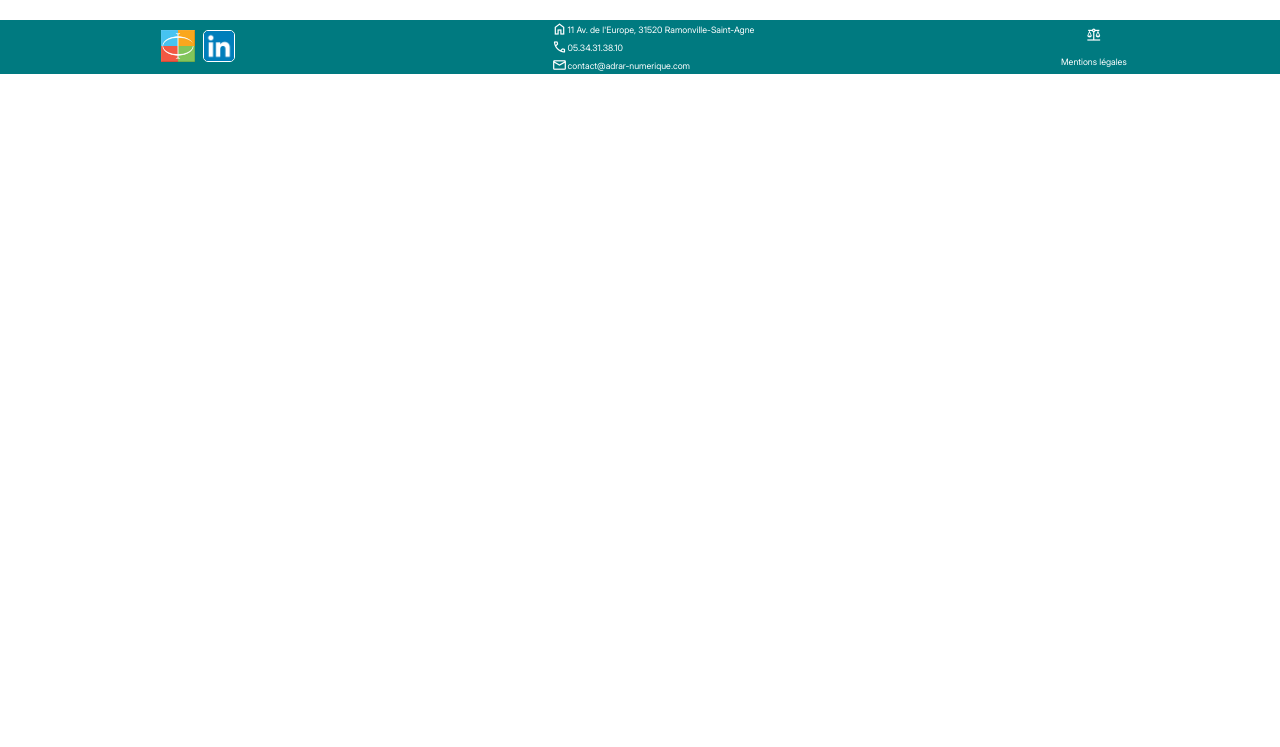
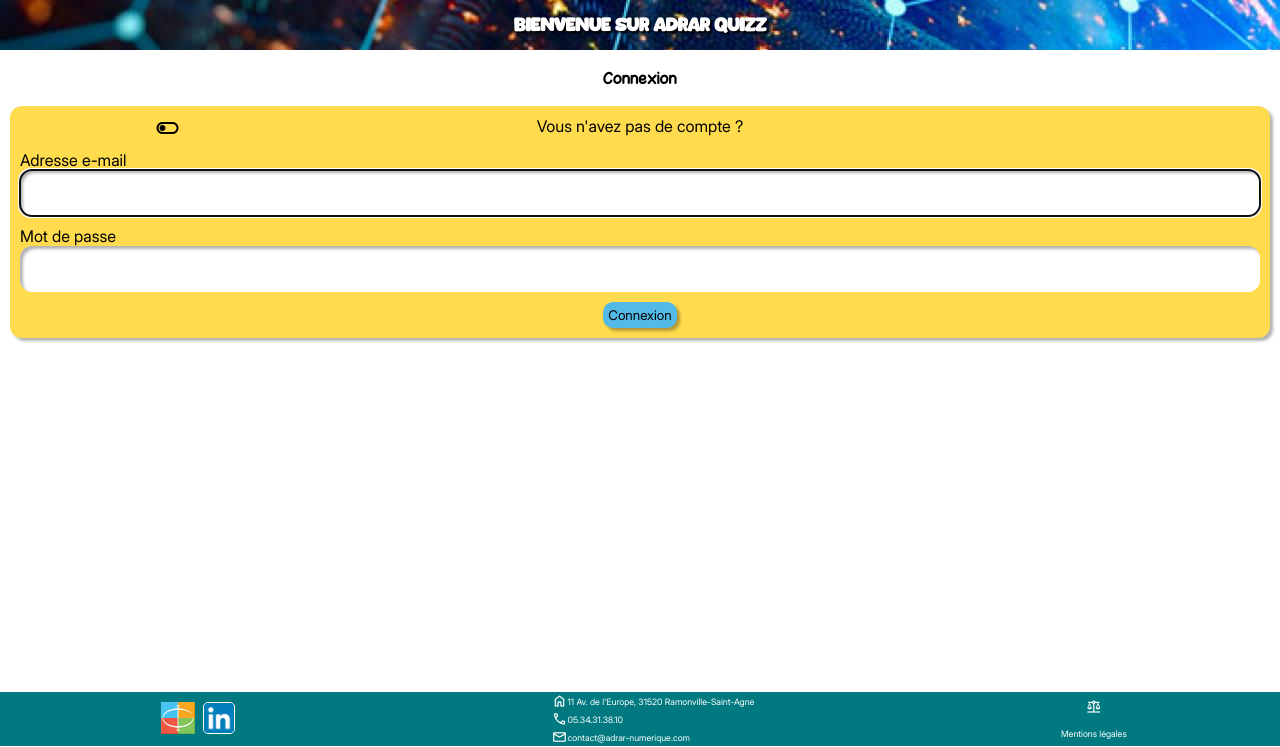
Before and after one commit to PascalVQR/quizz, a PHP site: page /php/quizz/ in a window 1280 px wide. Shown: the part 54-801 px from the top of the page. Before the commit the page ends 128 px from the top, so only its background shows below. Run offline with PHP 8.4, Linux system fonts and the light colour scheme.

Commit message:
plein de trucs

```diff
--- a/css/footer_header.css
+++ b/css/footer_header.css
@@ -29,6 +29,7 @@ header {
 
 .burger-icon {
     font-size: 36px !important;
+    user-select: none;
 }
 
 .burger-icon:hover {
--- /dev/null
+++ b/css/home.css
@@ -0,0 +1,71 @@
+.banner {
+    background-image: url("../assets/img/banner.jpg");
+    background-repeat: no-repeat;
+    background-attachment: fixed;
+    min-height: 50px;
+    display: flex;
+    justify-content: center;
+    align-items: center;
+
+    h1 {
+        font-family: Stopbuck;
+        color: white;
+        text-shadow: 2px 2px 2px black;
+        margin: 0px;
+        padding: 0px;
+    }
+}
+
+/* MEHDI */
+.icons-small {
+    font-size: 16px !important;
+}
+
+.banner h1 {
+    margin-top: 1;
+    font-family: Stopbuck;
+    text-align: center;
+}
+
+label {
+    display: block;
+    margin-top: 10px;
+    /* text-align: center; */
+}
+
+.form-button {
+    margin-top: 10px;
+    text-align: center;
+}
+
+.switch-container {
+    display: grid;
+    grid-template-columns: 1fr 2fr 10fr 3fr;
+    justify-content: center;
+    align-items: baseline;
+    padding-top: 10px;
+    span + span {
+        grid-column: 3 / span 1;
+        text-align: center;
+    }
+}
+
+#switch {
+    grid-column: 2 / span 1;
+    /* display: flex;
+    justify-content: center;
+    align-items: center; */
+    justify-self: center;
+    align-self: center;
+}
+
+#signup-form, #login-form {
+    padding: 0px 10px 10px 10px;
+    label {
+        align-self: flex-start;
+    }
+    input {
+        width: 100%;
+        padding: 0px;
+    }
+}
--- a/css/quiz.css
+++ b/css/quiz.css
@@ -51,7 +51,8 @@
 }
 
 #scores-container {
-    padding: 0px 10px 10px 10px;
+    padding: 0px 10px;
+    /* padding: 0px 10px 10px 10px; */
 }
 
 #best-scores {
@@ -74,7 +75,8 @@
     font-weight: 900;
 }
 
-.header-input, .header-element, .choice-input, .choice-button, .result-box {
+/* .header-input, .header-element, .choice-input, .choice-button, .result-box { */
+.header-element, .choice-button, .result-box {
     height: 46px;
     border: none;
     border-radius: 12px;
@@ -112,6 +114,7 @@
     flex-direction: row;
     justify-content: center;
     align-items: center;
+    user-select: none;
     cursor: pointer;
     span {
         justify-self: flex-end;
--- a/css/style.css
+++ b/css/style.css
@@ -1,5 +1,6 @@
 /* IMPORTS */
 @import url("fonts.css");
+@import url("home.css");
 @import url("footer_header.css");
 @import url("quiz.css");
 
@@ -10,6 +11,10 @@
     --blue-hover: #6CCDF9;
     --blue-pressed: #006DB1;
     --blue-disabled: #97CDE6;
+}
+
+.hidden {
+    display: none;
 }
 
 html, body {
@@ -77,6 +82,14 @@ button:disabled {
     background-color: var(--blue-disabled);
 }
 
+input {
+    height: 46px;
+    border: none;
+    border-radius: 12px;
+    background-color: white;
+    text-align: center;
+}
+
 .base-box {
     box-shadow: 3px 3px 3px rgba(0, 0, 0, 0.3);
     border-radius: 12px;
--- a/index.php
+++ b/index.php
@@ -13,6 +13,7 @@ $path = $url["path"] ?? "/";
 switch($path){
     // HOME PAGE
     case "/php/quizz/":
+        require "./views/home_view.php";
         break;
 
     // ALL THE QUIZZES
--- a/js/accordion.js
+++ b/js/accordion.js
@@ -1,17 +1,21 @@
 const accordionButton = document.querySelector("#accordion-button");
 const accordionArrow = document.querySelector("#accordion-button span");
 const bestScoresSection = document.querySelector("#best-scores");
+const scoresContainer = document.querySelector("#scores-container");
 
 console.log(accordionButton);
 console.log(accordionArrow);
 console.log(bestScoresSection);
+console.log(scoresContainer);
 
 accordionButton.addEventListener('click', () => {
     if (bestScoresSection.style.display == "none" || !bestScoresSection.style.display) {
         bestScoresSection.style.display = "grid";
+        scoresContainer.style.padding = "0px 10px 10px 10px";
         accordionArrow.innerText = "keyboard_arrow_up";
     } else {
         bestScoresSection.style.display = 'none';
         accordionArrow.innerText = "keyboard_arrow_down";
+        scoresContainer.style.padding = "0px 10px";
     }
 });
--- /dev/null
+++ b/js/home_form.js
@@ -0,0 +1,74 @@
+const emailRegex = /^[a-zA-Z0-9._-]+@[a-zA-Z0-9._-]{2,}\.[a-z]{2,4}$/;
+const passwordRegex = /^.{8,}$/;
+const nameRegex = /^[a-zA-ZÀ-ÿ '-]+$/;
+
+const signupForm = document.querySelector('#signup-form');
+const errorMessage = document.querySelector('.error-message');
+const signupButton = document.querySelector('button[name="signup-submit"]');
+const switchButton = document.getElementById("switch");
+const formTitle = document.querySelector("section + h2");
+
+// console.log(formTitle);
+// console.log(signupButton);
+// console.log(switchButton);
+switchButton.addEventListener("click", toggleForms);
+
+let form_is_login = true;
+
+function toggleForms() {
+    const loginForm = document.getElementById('login-form');
+    const switchText = document.getElementById('switch-text');
+
+    if (!form_is_login) {
+        loginForm.classList.toggle("hidden");
+        signupForm.classList.toggle("hidden");
+        formTitle.innerText = "Connexion";
+        switchText.textContent = "Vous avez déjà un compte ?";
+        switchButton.innerText = "toggle_off";
+    } else {
+        loginForm.classList.toggle("hidden");
+        signupForm.classList.toggle("hidden");
+        formTitle.innerText = "Inscription";
+        switchText.textContent = "Vous n'avez pas de compte ?";
+        switchButton.innerText = "toggle_on";
+    }
+    form_is_login = !form_is_login;
+}
+
+signupButton.addEventListener('click', (event) => {
+    event.preventDefault();
+    const errors = validateForm();
+    if (errors) {
+        const errorList = document.createElement('ul');
+        errors.forEach((error) => {
+            const errorListItem = document.createElement('li');
+            errorListItem.textContent = error;
+            errorList.appendChild(errorListItem);
+        });
+        errorMessage.textContent = '';
+        errorMessage.appendChild(errorList);
+        errorMessage.classList.add('show');
+    } else {
+        signupForm.submit();
+    }
+});
+
+function validateForm() {
+    const firstName = document.getElementById('first-name').value;
+    const lastName = document.getElementById('last-name').value;
+    const email = document.getElementById('signup-email').value;
+    const password = document.getElementById('signup-password').value;
+    const passwordConfirm = document.getElementById('confirm-password').value;
+
+    const errors = [];
+    if (!nameRegex.test(firstName)) errors.push('Le prénom est invalide.');
+    if (!nameRegex.test(lastName)) errors.push('Le nom est invalide.');
+    if (!emailRegex.test(email)) errors.push('L\'adresse email est invalide.');
+    if (!passwordRegex.test(password)) errors.push('Le mot de passe doit contenir au moins 8 caractères.');
+    if (passwordConfirm.value != password.value) {
+        errors.push("Les mots de passe ne correspondent pas");
+    }
+
+    // return errors.length > 0 ? errors : null;
+    return errors ? errors : null;
+}
--- /dev/null
+++ b/views/home_view.php
@@ -0,0 +1,39 @@
+    <main>
+        <section class="banner">
+            <h1>BIENVENUE SUR ADRAR QUIZZ</h1>
+        </section>
+        <h2>Connexion</h2>
+        <section class="base-box">
+            <section class="switch-container">
+                <span id="switch" class="material-symbols-outlined">toggle_off</span>
+                <span id="switch-text">Vous n'avez pas de compte ?</span>
+            </section>
+            <form id="login-form">
+                <label for="email">Adresse e-mail</label>
+                <input id="email" class="inset-shadow" name="email" type="email" required autofocus/>
+                <label for="password">Mot de passe</label>
+                <input id="password" class="inset-shadow" name="password" type="password" required/>
+                <section class="form-button">
+                    <button type="submit" name="login-submit">Connexion</button>
+                </section>
+            </form>
+
+            <form id="signup-form" class="hidden">
+                <label for="first-name">Prénom</label>
+                <input id="first-name" class="inset-shadow" name="first-name" type="text" required/>
+                <label for="last-name">Nom</label>
+                <input id="last-name" class="inset-shadow" name="last-name" type="text" required/>
+                <label for="signup-email">Adresse e-mail</label>
+                <input id="signup-email" class="inset-shadow" name="signup-email" type="email" required/>
+                <label for="signup-password">Mot de passe</label>
+                <input id="signup-password" class="inset-shadow" name="signup-password" type="password" required/>
+                <label for="confirm-password">Confirmer mot de passe</label>
+                <input id="confirm-password" class="inset-shadow" name="confirm-password" type="password" required/>
+                <section class="form-button">
+                    <section class="error-message"></section>
+                    <button type="submit" name="signup-submit">Inscription</button>
+                </section>
+            </form>
+        </section>
+    </main>
+    <script src="./js/home_form.js"></script>
```
Also changed, not shown: assets/img/banner.jpg (added).
